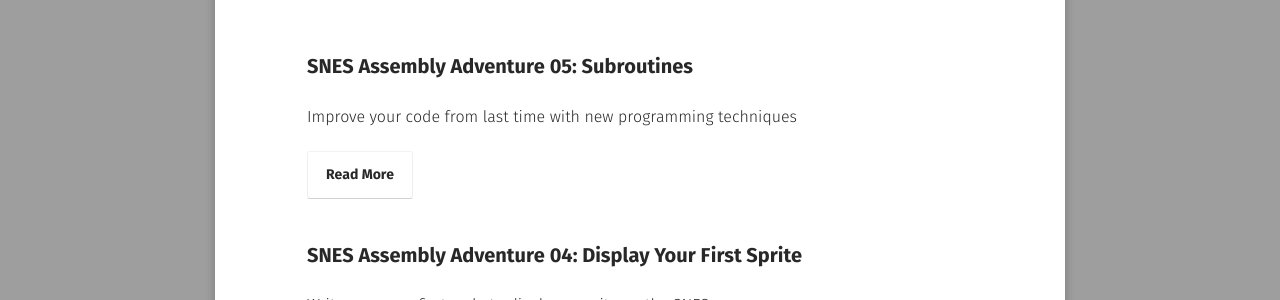
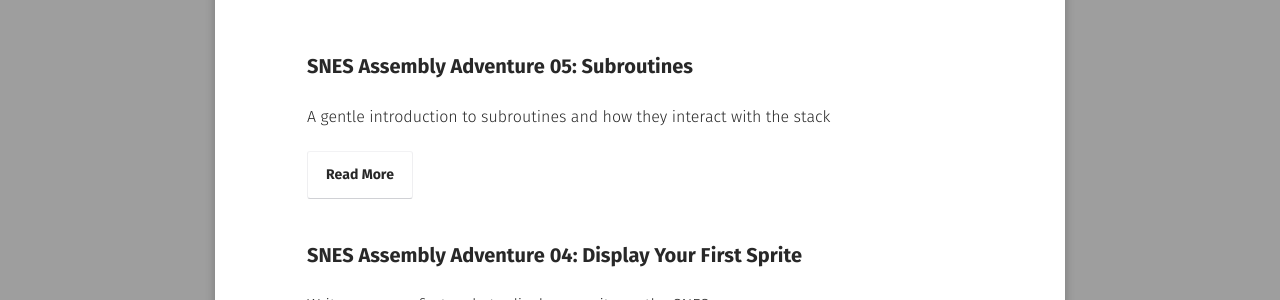
Before and after one commit to georgjz/georgjz.github.io, a Jekyll site: the page built from posts/index.md, in a window 1280 px wide. Shown: the part 251-551 px from the top of the page. Built offline with Jekyll 4.4.1, drawn with Linux system fonts in a browser that asks for light colours; some web fonts are replaced.

Commit message:
Improve text description

```diff
--- a/_posts/snesaa/2018-12-21-snesaa05.md
+++ b/_posts/snesaa/2018-12-21-snesaa05.md
@@ -2,7 +2,7 @@
 layout:     post
 title:      "SNES Assembly Adventure 05: Subroutines"
 date:       2018-12-21
-excerpt:    "Improve your code from last time with new programming techniques"
+excerpt:    "A gentle introduction to subroutines and how they interact with the stack"
 tags:       [SNES Assembly Adventure, assembly, programming, SNES, tutorial]
 feature:    /assets/snesaa/05/saa05_featurecard.png
 published:  true
```
